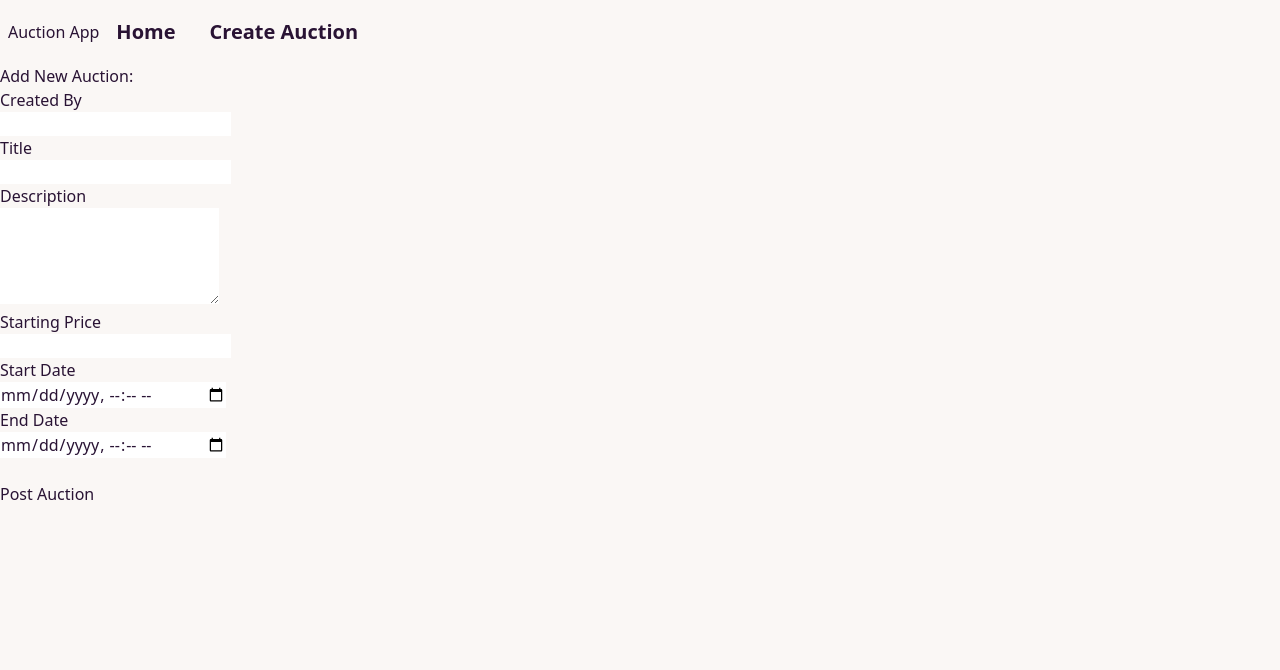
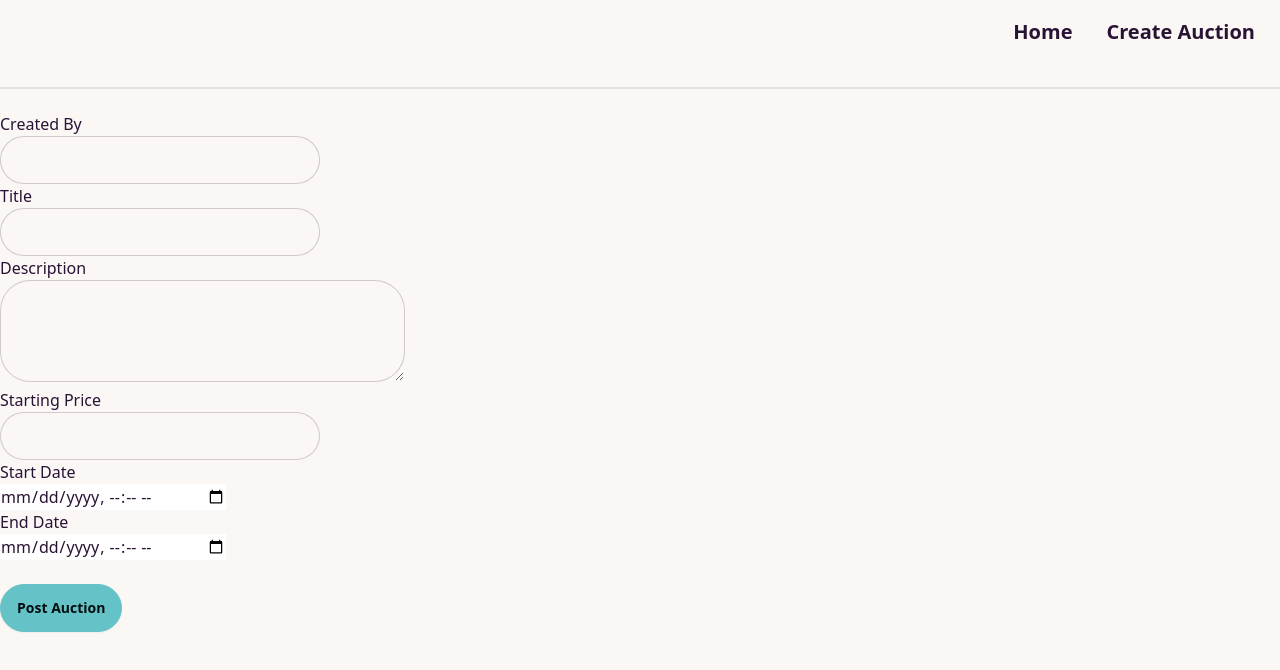
Before and after one commit to fredrikwesterman/group5-auction-app, a React (Vite) app: page /create-auction in a window 1280 px wide. Shown: the top 670 px of the page. Built offline with nearby package versions, Linux system fonts and the light colour scheme.

Commit message:
Some styling done!

```diff
--- a/package.json
+++ b/package.json
@@ -26,6 +26,6 @@
     "eslint-plugin-react-refresh": "^0.4.6",
     "postcss": "^8.4.38",
     "tailwindcss": "^3.4.3",
-    "vite": "^5.2.0"
+    "vite": "^5.2.8"
   }
 }
--- a/src/components/CreateAuction.jsx
+++ b/src/components/CreateAuction.jsx
@@ -43,15 +43,15 @@ const CreateAuction = () => {
         console.log("Could not post new auction!" + error)
     }
 }
-
     return (
         <>
-            <h3>Add New Auction:</h3>
-            <form>
+        <div className="divider"></div>
+            <div className="container mx-auto">
                 <label htmlFor="createdBy">Created By</label><br />
                 <input
                     type="text"
                     id="createdBy"
+                    className="input input-bordered w-full max-w-xs"
                     required
                     value={createdBy}
                     onChange={(e) => setCreatedBy(e.target.value)}
@@ -62,6 +62,7 @@ const CreateAuction = () => {
                 <input
                     type="text"
                     id="title"
+                    className="input input-bordered w-full max-w-xs "
                     required
                     value={title}
                     onChange={(e) => setTitle(e.target.value)}
@@ -72,8 +73,9 @@ const CreateAuction = () => {
                 <textarea
                     id="description"
                     required
-                    rows="4"
-                    cols="22"
+                    rows="3"
+                    cols="44"
+                    className="textarea textarea-bordered "
                     value={description}
                     onChange={(e) => setDescription(e.target.value)}
                     />
@@ -83,6 +85,7 @@ const CreateAuction = () => {
                 <input
                     type="text"
                     id="startingPrice"
+                    className="input input-bordered w-full max-w-xs"
                     required
                     value={startingPrice}
                     onChange={(e) => setStartingPrice(e.target.value)}
@@ -109,10 +112,10 @@ const CreateAuction = () => {
                     />
                     <br />
 
-            </form>
+            </div>
             <br />
 
-            <button onClick={(e) => newAuction(e)}>Post Auction</button>
+            <button className="btn btn-primary" onClick={(e) => newAuction(e)}>Post Auction</button>
             <br />
         </>
     )
--- a/src/components/Header.jsx
+++ b/src/components/Header.jsx
@@ -3,8 +3,7 @@ import Nav from './Nav'
 
 const Header = () => {
     return (
-        <div className="navbar bg-base-100 ">
-            <h1>Auction App</h1>
+        <div className="navbar bg-base-100 flex justify-end">
             <Nav />
         </div>
     )
--- a/src/components/Home.jsx
+++ b/src/components/Home.jsx
@@ -47,9 +47,11 @@ const Home = () => {
 
     return (
       <>
-      <div className={homeStyle.searchbar}>
+      <div className="flex justify-center">
         <SearchAuction setSearchInput={setSearchInput}/>
       </div>
+
+      <div className="divider"></div>
       {searchAuctions && <SearchResults searchAuctions={searchAuctions}/>}
 
      <div className="container mx-auto grid grid-cols-4 gap-4">
@@ -67,9 +69,6 @@ const Home = () => {
                         Go to auction
                       </NavLink>
                     </button>
-
-
-
                   </div>
             </div>
             ))}
--- a/src/components/Nav.jsx
+++ b/src/components/Nav.jsx
@@ -3,7 +3,7 @@ import { NavLink } from "react-router-dom"
 const Nav = () => {
 return (
     <nav>
-        <ul className="flex-1">
+        <ul className="flex justify-end">
             <li className="btn btn-ghost text-xl"><NavLink to='/'>Home</NavLink></li>
             <li className="btn btn-ghost text-xl"><NavLink to='/create-auction'>Create Auction</NavLink></li>
         </ul>
--- a/src/components/SearchResults.jsx
+++ b/src/components/SearchResults.jsx
@@ -2,23 +2,28 @@ import { NavLink } from 'react-router-dom';
 
 const SearchResults = ({ searchAuctions }) => {
     return (
-        <div>
+        <>
+        <div className='flex gap-4'>
             {searchAuctions.map(auction => (
-                <div key={auction.AuctionID}>
+                <div className="card w-200 bg-base-100 shadow-xl ">
+                <div key={auction.AuctionID} className="card-body">
                     <h3>{auction.Title}</h3>
                     <p><b>Seller:</b> {auction.CreatedBy}</p>
-                    <p><b>Description: </b>{auction.Description}</p>
+                    <p><b>Description: </b>{auction.Description.slice(0, 20) + "..."}</p>
                     <p><b>Start Price: </b>{auction.StartingPrice}</p>
                     <p><b>Created: </b>{auction.StartDate}</p>
                     <p><b>Ending: </b>{auction.EndDate}</p>
-                    <button>
+                    <button className="btn btn-primary">
                         <NavLink to={`/single-auction/${auction.AuctionID}`} state={{ auction }}>
                             Go to auction
                         </NavLink>
                     </button>
                 </div>
+                </div>
             ))}
         </div>
+        <div className='divider'></div>
+        </>
     )
 }
 
```
Also changed, not shown: 1 other file (tests, documents, lock files or other folders).
